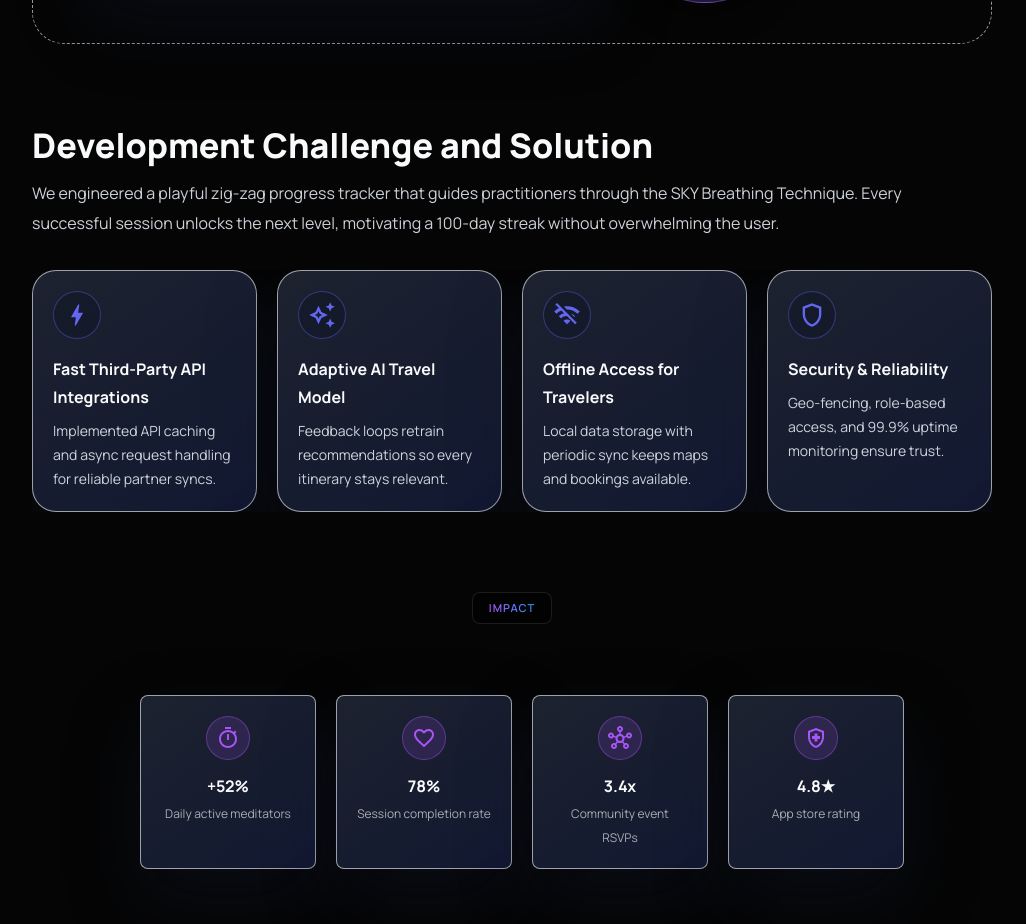
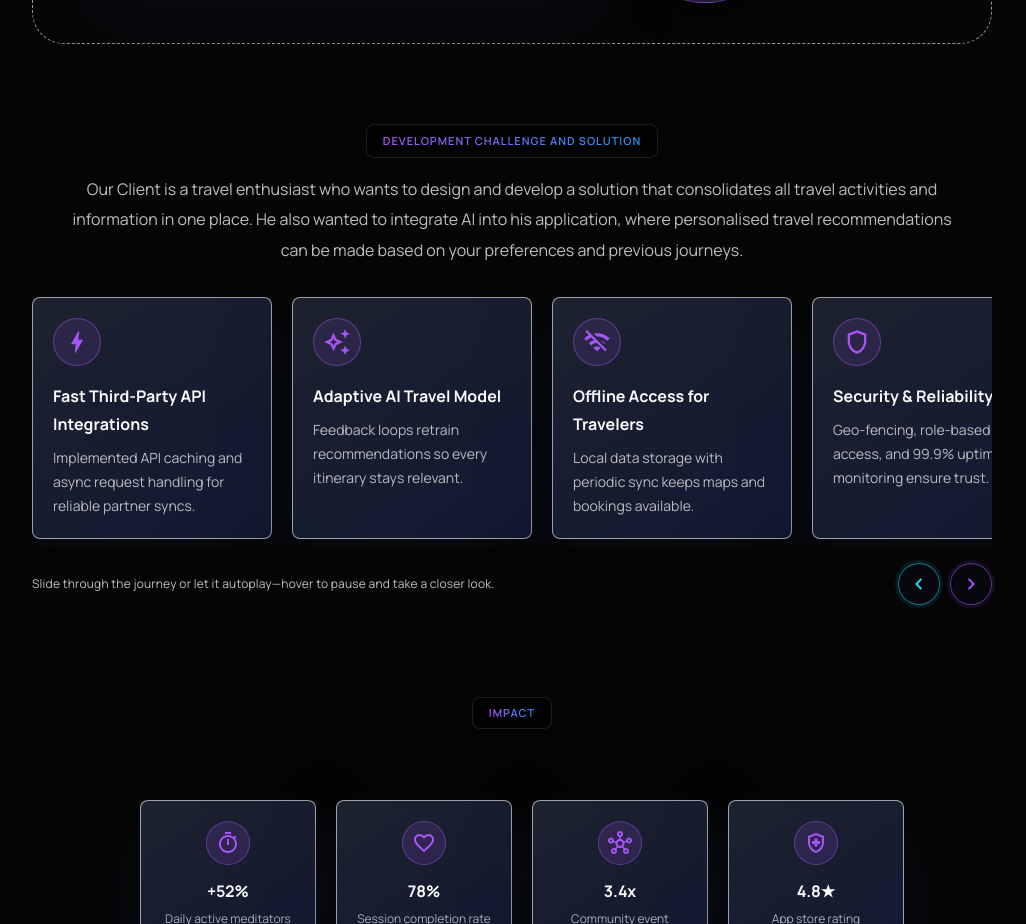
Before and after one commit to khushalishah2611/vedx-solutions-2, a React (Vite) app in the folder frontend/: page /casestudy/art-of-living-meditation-app in a window 1280 px wide. Shown: the part 3200-4124 px from the top of the page, without its empty margins (128-1154 px from the left). Built offline with nearby package versions, Linux system fonts and the light colour scheme.

Commit message:
final coded

```diff
--- a/frontend/src/components/sections/caseStudies/CaseStudyChallengesSection.jsx
+++ b/frontend/src/components/sections/caseStudies/CaseStudyChallengesSection.jsx
@@ -1,71 +1,180 @@
-import React, { useMemo } from 'react';
-import PropTypes from 'prop-types';
-import { alpha, Box, Grid, Paper, Stack, Typography, useTheme } from '@mui/material';
-import BoltOutlinedIcon from '@mui/icons-material/BoltOutlined';
-import AutoAwesomeOutlinedIcon from '@mui/icons-material/AutoAwesomeOutlined';
-import WifiOffOutlinedIcon from '@mui/icons-material/WifiOffOutlined';
-import ShieldOutlinedIcon from '@mui/icons-material/ShieldOutlined';
+import React, { useMemo, useRef } from "react";
+import PropTypes from "prop-types";
+import { alpha, Box, Grid, IconButton, Paper, Stack, Typography, useTheme } from "@mui/material";
 
-const CaseStudyChallengesSection = ({ caseStudy, animate }) => {
+import BoltOutlinedIcon from "@mui/icons-material/BoltOutlined";
+import AutoAwesomeOutlinedIcon from "@mui/icons-material/AutoAwesomeOutlined";
+import WifiOffOutlinedIcon from "@mui/icons-material/WifiOffOutlined";
+import ShieldOutlinedIcon from "@mui/icons-material/ShieldOutlined";
+import ChevronLeftRoundedIcon from "@mui/icons-material/ChevronLeftRounded";
+import ChevronRightRoundedIcon from "@mui/icons-material/ChevronRightRounded";
+
+const CaseStudyChallengesSection = ({ caseStudy, animate = true, accentColor = "#a855f7" }) => {
   const theme = useTheme();
-  const isDark = theme.palette.mode === 'dark';
+  const isDark = theme.palette.mode === "dark";
+
+  const safeAccent = accentColor && accentColor.trim() ? accentColor : "#a855f7";
+  const tealAccent = "#22d3ee"; // ✅ left arrow color (cyan/teal like screenshot)
+
+  const scrollRef = useRef(null);
 
   const cards = useMemo(() => {
-    if (caseStudy.challengeHighlights?.length > 0) {
-      return caseStudy.challengeHighlights;
-    }
+    if (caseStudy?.challengeHighlights?.length > 0) return caseStudy.challengeHighlights;
     return [
       {
-        title: 'Fast Third-Party API Integrations',
-        description: 'Implemented API caching and async request handling for reliable partner syncs.',
+        title: "Fast Third-Party API Integrations",
+        description: "Implemented API caching and async request handling for reliable partner syncs.",
       },
       {
-        title: 'Adaptive AI Travel Model',
-        description: 'Feedback loops retrain recommendations so every itinerary stays relevant.',
+        title: "Adaptive AI Travel Model",
+        description: "Feedback loops retrain recommendations so every itinerary stays relevant.",
       },
       {
-        title: 'Offline Access for Travelers',
-        description: 'Local data storage with periodic sync keeps maps and bookings available.',
+        title: "Offline Access for Travelers",
+        description: "Local data storage with periodic sync keeps maps and bookings available.",
       },
       {
-        title: 'Security & Reliability',
-        description: 'Geo-fencing, role-based access, and 99.9% uptime monitoring ensure trust.',
+        title: "Security & Reliability",
+        description: "Geo-fencing, role-based access, and 99.9% uptime monitoring ensure trust.",
       },
     ];
   }, [caseStudy]);
 
   const icons = [BoltOutlinedIcon, AutoAwesomeOutlinedIcon, WifiOffOutlinedIcon, ShieldOutlinedIcon];
 
+  const scrollByAmount = (dir) => {
+    const el = scrollRef.current;
+    if (!el) return;
+    const amount = Math.max(280, Math.floor(el.clientWidth * 0.75));
+    el.scrollBy({ left: dir * amount, behavior: "smooth" });
+  };
+
+  // ✅ arrow button style helper (exact look like screenshot)
+  const arrowBtnSx = (ringColor) => ({
+    width: 42,
+    height: 42,
+    borderRadius: "50%",
+    border: `1px solid ${alpha(ringColor, 0.55)}`,
+    color: ringColor,
+    bgcolor: isDark ? alpha("#0b1120", 0.35) : alpha("#ffffff", 0.75),
+    backdropFilter: "blur(10px)",
+    boxShadow: `0 0 0 3px ${alpha(ringColor, 0.10)}`,
+    transition: "transform 180ms ease, border-color 180ms ease, box-shadow 180ms ease",
+    "&:hover": {
+      transform: "translateY(-1px)",
+      borderColor: alpha(ringColor, 0.85),
+      boxShadow: `0 0 0 4px ${alpha(ringColor, 0.16)}`,
+      bgcolor: isDark ? alpha("#0b1120", 0.55) : alpha("#ffffff", 0.95),
+    },
+  });
+
   return (
     <Stack spacing={4}>
-      <Stack spacing={1.5}>
-        <Typography variant="h4" sx={{ fontWeight: 800 }}>
+      {/* Header */}
+      <Stack spacing={1} alignItems="center" sx={{ width: "100%" }}>
+        <Box sx={{ display: "flex", justifyContent: "center" }}>
+          <Box
+            sx={{
+              display: "inline-flex",
+              alignItems: "center",
+              px: 2,
+              py: 1,
+              borderRadius: 0.5,
+              border: `1px solid ${alpha("#ffffff", 0.1)}`,
+              background: isDark ? alpha("#000000", 0.55) : alpha("#dddddd", 0.9),
+              fontWeight: 600,
+              letterSpacing: 1,
+              textTransform: "uppercase",
+              fontSize: 11,
+            }}
+          >
+            <Box
+              component="span"
+              sx={{
+                background: `linear-gradient(90deg, ${safeAccent} 0%, #2196f3 100%)`,
+                WebkitBackgroundClip: "text",
+                WebkitTextFillColor: "transparent",
+              }}
+            >
               Development Challenge and Solution
-        </Typography>
-        <Typography variant="body1" sx={{ color: 'text.secondary', lineHeight: 1.9, maxWidth: 880 }}>
-          {caseStudy.journeyHighlight?.description ||
-            'We focused on speed, intelligence, and reliability to keep every trip seamless across devices.'}
+            </Box>
+          </Box>
+        </Box>
+
+        <Box sx={{ mt: 2 }} />
+
+        <Typography
+          variant="body1"
+          sx={{
+            color: isDark ? alpha("#fff", 0.74) : "text.secondary",
+            lineHeight: 1.9,
+            opacity: animate ? 1 : 0,
+            transform: animate ? "translateY(0)" : "translateY(12px)",
+            transition: "all 500ms ease 200ms",
+            textAlign: "center",
+            maxWidth: 900,
+          }}
+        >
+          {`Our Client is a travel enthusiast who wants to design and develop a
+          solution that consolidates all travel activities and information in
+          one place. He also wanted to integrate AI into his application,
+          where personalised travel recommendations can be made based on your
+          preferences and previous journeys.`}
         </Typography>
       </Stack>
 
-      <Box sx={{ overflowX: 'auto' }}>
-        <Grid container spacing={2.5} wrap="nowrap" sx={{ minWidth: { xs: 720, md: '100%' } }}>
+      {/* Slider area */}
+      <Box sx={{ position: "relative" }}>
+        {/* ✅ TOP BAR (Text left + Arrows right) */}
+
+
+
+
+        {/* Scroll container */}
+        <Box
+          ref={scrollRef}
+          sx={{
+            overflowX: "auto",
+            scrollBehavior: "smooth",
+            pb: 1,
+            px: { xs: 1.5, md: 0 },
+            "&::-webkit-scrollbar": { height: 6 },
+            "&::-webkit-scrollbar-thumb": {
+              backgroundColor: alpha(theme.palette.text.primary, isDark ? 0.25 : 0.18),
+              borderRadius: 8,
+            },
+          }}
+        >
+          <Grid
+            container
+            spacing={2.5}
+            wrap="nowrap"
+            sx={{
+              minWidth: { xs: 860, md: "100%" },
+              pr: 2,
+            }}
+          >
             {cards.map((card, index) => {
               const Icon = icons[index % icons.length];
+
               return (
-              <Grid item xs={12} sm={6} md={3} key={card.title}>
+                <Grid item key={`${card.title}-${index}`} xs={12} sm={6} md={3} sx={{ minWidth: 260 }}>
                   <Paper
                     elevation={0}
                     sx={{
-                    height: '100%',
+                      height: "100%",
                       p: 2.5,
-                    borderRadius: 1.5,
-                    bgcolor: isDark ? alpha('#0b1120', 0.9) : '#f8fafc',
+                      borderRadius: 0.5,
+                      bgcolor: isDark ? alpha("#0b1120", 0.9) : "#f8fafc",
                       border: `1px solid ${alpha(theme.palette.divider, isDark ? 0.6 : 0.3)}`,
                       minHeight: 190,
                       opacity: animate ? 1 : 0,
-                    transform: animate ? 'translateY(0)' : 'translateY(16px)',
+                      transform: animate ? "translateY(0)" : "translateY(16px)",
                       transition: `all 450ms ease ${160 + index * 90}ms`,
+                      "&:hover": {
+                        borderColor: alpha(safeAccent, 0.5),
+                        transform: "translateY(-3px)",
+                      },
                     }}
                   >
                     <Box
@@ -73,20 +182,25 @@ const CaseStudyChallengesSection = ({ caseStudy, animate }) => {
                         width: 48,
                         height: 48,
                         borderRadius: 1.5,
-                      display: 'flex',
-                      alignItems: 'center',
-                      justifyContent: 'center',
+                        display: "flex",
+                        alignItems: "center",
+                        justifyContent: "center",
                         mb: 2,
-                      border: `1px solid ${alpha(theme.palette.primary.main, 0.4)}`,
-                      bgcolor: isDark ? alpha('#111827', 0.6) : '#fff',
+                        border: `1px solid ${alpha(safeAccent, 0.45)}`,
+                        bgcolor: alpha(safeAccent, isDark ? 0.12 : 0.10),
                       }}
                     >
-                    <Icon sx={{ fontSize: 28, color: theme.palette.primary.main }} />
+                      <Icon sx={{ fontSize: 28, color: safeAccent }} />
                     </Box>
+
                     <Typography variant="subtitle1" sx={{ fontWeight: 700, mb: 1 }}>
                       {card.title}
                     </Typography>
-                  <Typography variant="body2" sx={{ color: 'text.secondary', lineHeight: 1.7 }}>
+
+                    <Typography
+                      variant="body2"
+                      sx={{ color: isDark ? alpha("#fff", 0.7) : "text.secondary", lineHeight: 1.7 }}
+                    >
                       {card.description}
                     </Typography>
                   </Paper>
@@ -95,6 +209,38 @@ const CaseStudyChallengesSection = ({ caseStudy, animate }) => {
             })}
           </Grid>
         </Box>
+        {/* Divider line like screenshot */}
+        <Box sx={{ height: 1, bgcolor: alpha("#ffffff", isDark ? 0.12 : 0.18), mb: 2 }} />
+        <Box
+          sx={{
+            display: "flex",
+            alignItems: "center",
+            justifyContent: "space-between",
+            mb: 1.5,
+            px: { xs: 1, md: 0 },
+          }}
+        >
+          <Typography
+            variant="caption"
+            sx={{
+              color: isDark ? alpha("#fff", 0.75) : alpha("#000", 0.65),
+              letterSpacing: 0.2,
+            }}
+          >
+            Slide through the journey or let it autoplay—hover to pause and take a closer look.
+          </Typography>
+
+          <Stack direction="row" spacing={1.2}>
+            <IconButton onClick={() => scrollByAmount(-1)} sx={arrowBtnSx(tealAccent)} aria-label="Scroll left">
+              <ChevronLeftRoundedIcon />
+            </IconButton>
+
+            <IconButton onClick={() => scrollByAmount(1)} sx={arrowBtnSx(safeAccent)} aria-label="Scroll right">
+              <ChevronRightRoundedIcon />
+            </IconButton>
+          </Stack>
+        </Box>
+      </Box>
     </Stack>
   );
 };
@@ -102,6 +248,7 @@ const CaseStudyChallengesSection = ({ caseStudy, animate }) => {
 CaseStudyChallengesSection.propTypes = {
   caseStudy: PropTypes.object.isRequired,
   animate: PropTypes.bool,
+  accentColor: PropTypes.string,
 };
 
 export default CaseStudyChallengesSection;
```
Lines whose indentation alone changed are shown as unchanged.
